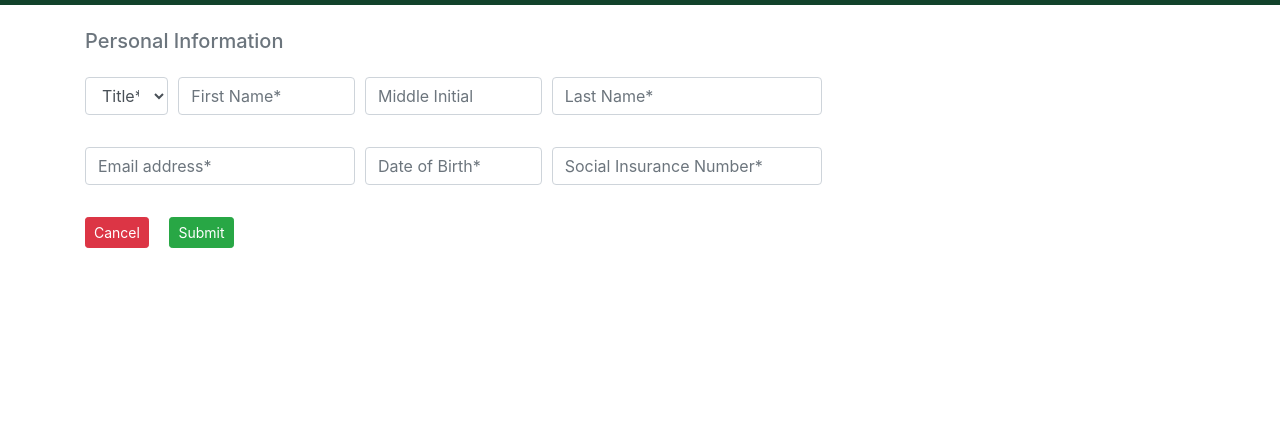
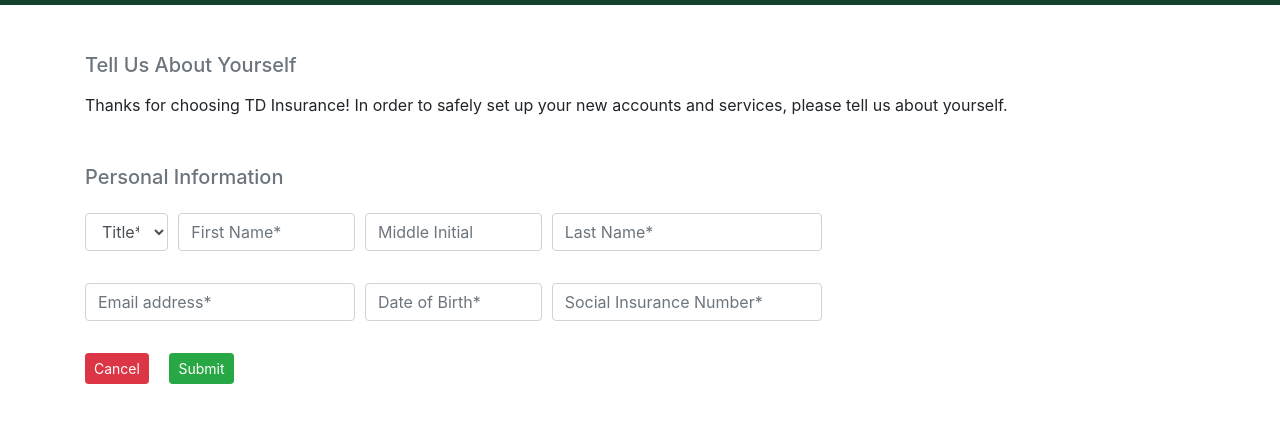
Before and after one commit to prudhvikolli/td-assessment, a plain HTML site: page index.html in a window 1280 px wide. Shown: the part 51-474 px from the top of the page. Drawn offline with nearby package versions, Linux system fonts and the light colour scheme.

Commit message:
Adds tell us about yourself section

```diff
--- a/index.html
+++ b/index.html
@@ -79,6 +79,11 @@
         </nav>
     </div>
 
+    <div class="container mt-5 mb-5">
+        <h5 class="text-secondary mt-4 mb-3 text-md-left text-center">Tell Us About Yourself</h5>
+        <p>Thanks for choosing TD Insurance! In order to safely set up your new accounts and services, please tell us about yourself.</p>
+    </div>
+
     <div class="container">
         <h5 class="text-secondary mt-4 mb-4 text-md-left text-center">Personal Information</h5>
         <form>
```
